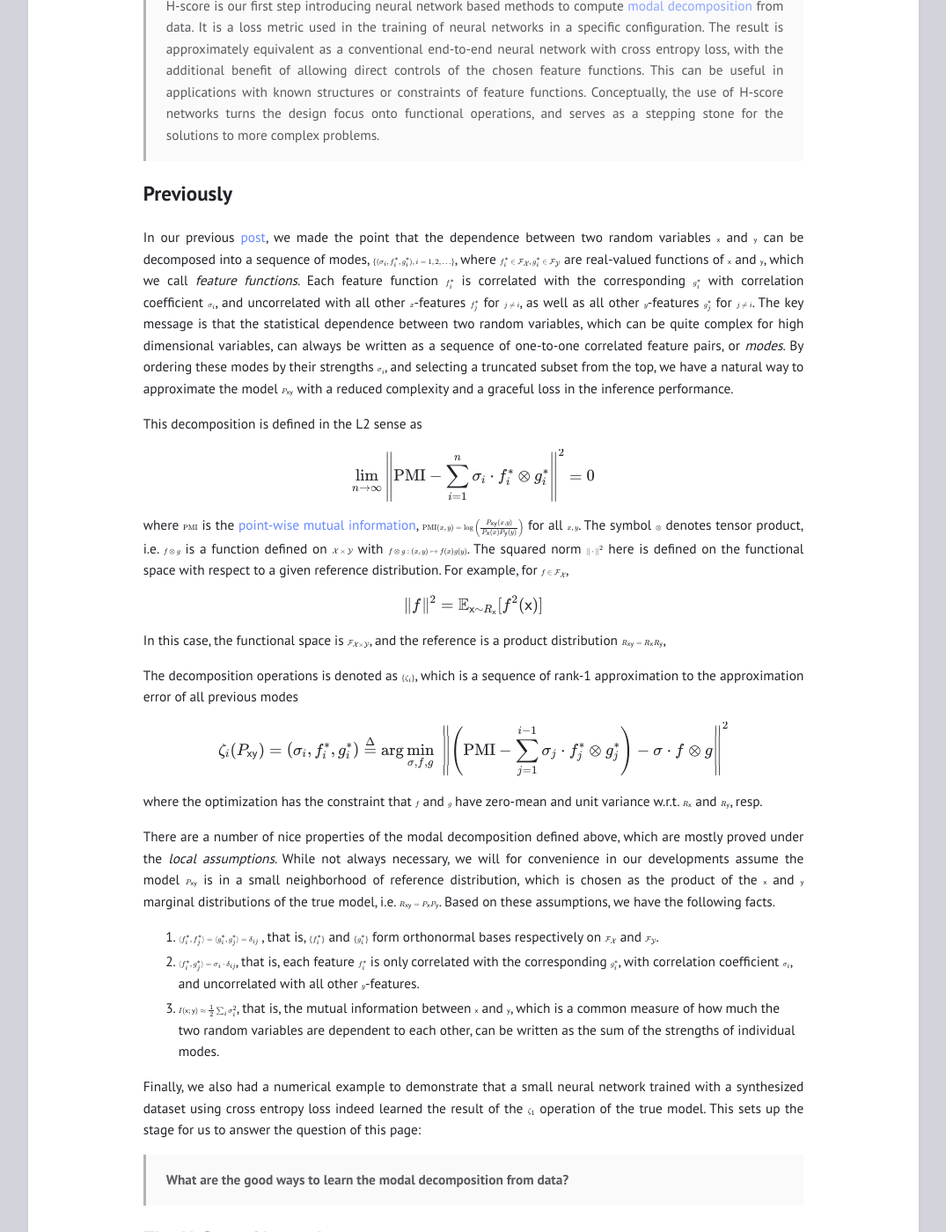
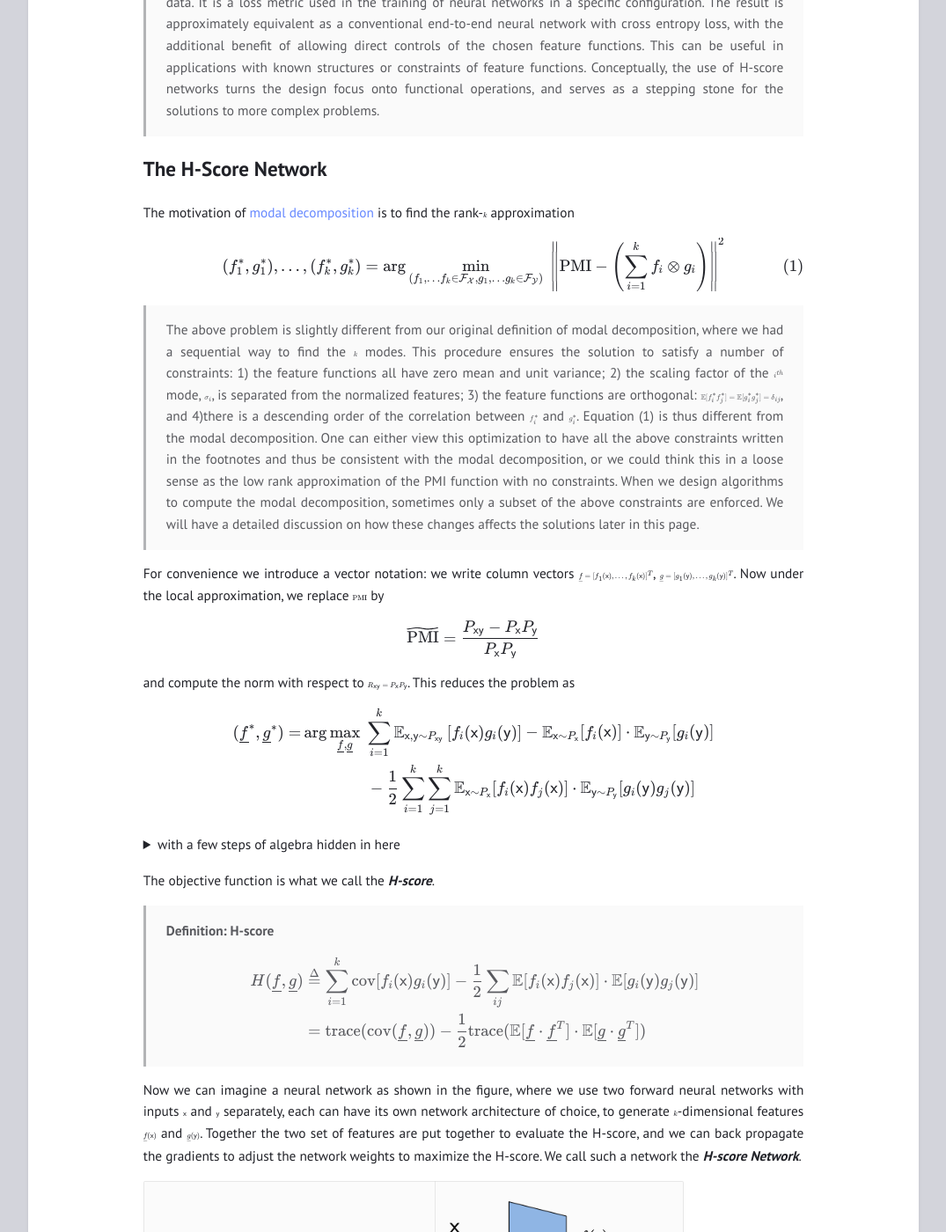
Before and after one commit to gilearning/gilearning.github.io, a Jekyll site: the page built from _posts/2022-08-24-HScore.md, in a window 1280 px wide and 1400 px high, scrolled down 437 px. Shown: the whole window at 88% size, without its empty margins (102-1177 px from the left). Built offline with Jekyll 4.4.1, drawn with Linux system fonts in a browser that asks for light colours; formulas are drawn with MathJax 3; some of the changed text lies outside the part shown.

Commit message:
start remarks

```diff
--- a/_posts/2022-08-24-HScore.md
+++ b/_posts/2022-08-24-HScore.md
@@ -12,56 +12,20 @@ layout: post
 > H-score is our first step introducing neural network based methods to compute [modal decomposition](https://gilearning.github.io/ModalDecomposition/) from data. It is a loss metric used in the training of neural networks in a specific configuration. The result is approximately equivalent as a conventional end-to-end neural network with cross entropy loss, with the additional benefit of allowing direct controls of the chosen feature functions. This can be useful in applications with known structures or constraints of feature functions. Conceptually, the use of H-score networks turns the design focus onto functional operations, and serves as a stepping stone for the solutions to more complex problems.
 
 
-## Previously
-
-In our previous [post](https://gilearning.github.io/ModalDecomposition/), we made the point that the dependence between two random variables $\mathsf x$ and $\mathsf y$ can be decomposed into a sequence of modes, $\lbrace(\sigma_i, f^\ast_i, g^\ast_i), i=1, 2, \ldots \rbrace$, where $f^\ast_i \in \mathcal {F_X}, g^\ast_i \in \mathcal {F_Y}$ are real-valued functions of $\mathsf x$ and $\mathsf y$, which we call _feature functions_. Each feature function $f^\ast_i$ is correlated with the corresponding $g^\ast_i$ with correlation coefficient $\sigma_i$, and uncorrelated with all other $x$-features $f^\ast_j$ for $j \neq i$, as well as all other $y$-features $g^\ast_j$ for $j\neq i$. The key message is that the statistical dependence between two random variables, which can be quite complex for high dimensional variables, can always be written as a sequence of one-to-one correlated feature pairs, or _modes_. By ordering these modes by their strengths $\sigma_i$, and selecting a truncated subset from the top,  we have a natural way to approximate the model $P_{\mathsf {xy}}$ with a reduced complexity and a graceful loss in the inference performance.
-
-This decomposition is defined in the L2 sense as
-
-$$
-\lim_{n\to \infty} \left\Vert \mathrm{PMI} - \sum_{i=1}^n \sigma_i \cdot f^\ast_i \otimes g^\ast_i \right\Vert^2 = 0
-$$
-
-where $\mathrm{PMI}$ is the [point-wise mutual information](https://en.wikipedia.org/wiki/Pointwise_mutual_information), $\mathrm{PMI}(x,y) = \log \left(\frac{P_{\mathsf {xy}}(x,y)}{P_\mathsf x(x)P_\mathsf y(y)}\right)$ for all $x,y$. The symbol $\otimes$ denotes tensor product, i.e. $f\otimes g$ is a function defined on $\mathcal {X\times Y}$ with $f\otimes g : (x,y) \mapsto f(x)g(y)$. The squared norm $\Vert\cdot \Vert^2$ here is defined on the functional space with respect to a given reference distribution. For example, for $f \in \mathcal {F_X}$,
-
-$$
-\Vert f\Vert^2 = \mathbb E_{\mathsf x \sim R_{\mathsf x}} [ f^2(\mathsf x)]
-$$
-
-In this case, the functional space is $\mathcal {F_{X\times Y}}$, and the reference is a product distribution $R_{\mathsf {xy}} = R_\mathsf x R_\mathsf y$,
-
-The decomposition operations is denoted as $\lbrace \zeta_i \rbrace$, which is a sequence of rank-1 approximation to the approximation error of all previous modes
-
-$$
-\zeta_i (P_{\mathsf {xy}}) = (\sigma_i, f^\ast_i, g^\ast_i ) \stackrel{\Delta}{=} \arg\min_{\sigma, f, g}\; \left\Vert \left(\mathrm{PMI} - \sum_{j=1}^{i-1} \sigma_j \cdot f^\ast_j \otimes g^\ast_j \right) - \sigma \cdot f \otimes g\right\Vert^2
-$$
-
-where the optimization has the constraint that $f$ and $g$ have zero-mean and unit variance w.r.t. $R_\mathsf x$ and $R_\mathsf y$, resp.
-
-There are a number of nice properties of the modal decomposition defined above, which are mostly proved under the _local assumptions_. While not always necessary, we will for convenience in our developments assume the model $P_{\mathsf {xy}}$ is in a small neighborhood of reference distribution, which is chosen as the product of the $\mathsf x$ and $\mathsf y$ marginal distributions of the true model, i.e. $R_{\mathsf {xy}} = P_\mathsf x P_\mathsf y$. Based on these assumptions, we have the following facts.
-
-1. $\langle f^\ast_i, f^\ast_j \rangle = \langle g^\ast_i, g^\ast_j\rangle = \delta_{ij}$ , that is, $\lbrace f^\ast_i\rbrace$ and $\lbrace g^\ast_i \rbrace$ form orthonormal bases respectively on $\mathcal {F_X}$ and $\mathcal {F_Y}$.
-2. $\langle f^\ast_i, g^\ast_j\rangle = \sigma_i \cdot \delta_{ij}$, that is, each feature $f^\ast_i$ is only correlated with the corresponding $g^\ast_i$, with correlation coefficient $\sigma_i$, and uncorrelated with all other $y$-features.
-3. $I(\mathsf x; \mathsf y) \approx \frac{1}{2} \sum_i \sigma_i^2$, that is, the mutual information between $\mathsf x$ and $\mathsf y$, which is a common measure of how much the two random variables are dependent to each other, can be written as the sum of the strengths of individual modes.
-
-Finally, we also had a numerical example to demonstrate that a small neural network trained with a synthesized dataset using cross entropy loss indeed learned the result of the $\zeta_1$ operation of the true model. This sets up the stage for us to answer the question of this page:
-
-> **What are the good ways to learn the modal decomposition from data?**
-
 
 ## The H-Score Network
-
-Before we start, we will adopt the notation that $a_m^n$ denotes the sequence $\lbrace a_m, a_{m+1}, \ldots, a_n\rbrace $.
-
 The motivation of [modal decomposition](https://gilearning.github.io/ModalDecomposition/#modal-decomposition) is to find the rank-$k$ approximation
 
 $$
 \begin{equation}
-\zeta_1^k(P_\mathsf {xy}) = \arg\min_{(f_i^k \in \mathcal {F_X}, g_i^k \in \mathcal {F_Y})} \; \left\Vert \mathrm{PMI}- \left(\sum_{i=1}^k  f_i \otimes g_i\right)\right\Vert^2
+ (f^\ast_1, g^\ast_1), \ldots, (f^\ast_k, g^\ast_k) =\arg\min_{(f_1, \ldots f_k \in \mathcal {F_X}, g_1, \ldots g_k \in \mathcal {F_Y})} \; \left\Vert \mathrm{PMI}- \left(\sum_{i=1}^k  f_i \otimes g_i\right)\right\Vert^2
 \end{equation}
 $$
 
-Here, we do not assume that the feature functions $f_1^k, g_1^k$ to have zero-mean and unit variance, since in computing these feature functions we do not always have a mechanism to enforce such constraints. Now under the local approximation, we replace $\mathrm{PMI}$ by
+
+> The above problem is slightly different from our original definition of modal decomposition, where we had a sequential way to find the $k$ modes. This procedure ensures the solution to satisfy a number of constraints: 1) the feature functions all have zero mean and unit variance; 2) the scaling factor of the $i^{th}$ mode, $\sigma_i$, is separated from the normalized features;  3) the feature functions are orthogonal: $\mathbb E[f^\ast_i f^\ast_j] = \mathbb E[g^\ast_i g^\ast_j] = \delta_{ij}$, and 4)there is a descending order of the correlation between $f^\ast_i$ and $g^\ast_i$. Equation (1) is thus different from the modal decomposition. One can either view this optimization to have all the above constraints written in the footnotes and thus be consistent with the modal decomposition, or we could think this in a loose sense as the low rank approximation of the PMI function with no constraints. When we design algorithms to compute the modal decomposition, sometimes only a subset of the above constraints are enforced. We will have a detailed discussion on how these changes affects the solutions later in this page.
+
+ For convenience we introduce a vector notation: we write column vectors $\underline{f} = [f_1(\mathsf x), \ldots, f_k(\mathsf x)]^T$, $\underline{g} = [g_1(\mathsf y), \ldots, g_k(\mathsf y)]^T$. Now under the local approximation, we replace $\mathrm{PMI}$ by
 
 $$
 \widetilde{\mathrm{PMI}} = \frac{P_{\mathsf{xy}}- P_{\mathsf x} P_{\mathsf y}}{P_{\mathsf x}P_{\mathsf y}}
@@ -71,7 +35,7 @@ and compute the norm with respect to $R_{\mathsf {xy}} = P_\mathsf xP_\mathsf y$
 
 $$
 \begin{align*}
-\zeta_1^k(P_{\mathsf {xy}})&=\arg\max_{f_1^k, g_1^k} \; \sum_{i=1}^k \mathbb E_{\mathsf {x,y} \sim P_{\mathsf {xy}}}\left[ f_i(\mathsf x) g_i(\mathsf y)\right] -  \mathbb E_{\mathsf x\sim P_\mathsf x}[f_i(\mathsf x)]\cdot \mathbb E_{\mathsf y\sim P_{\mathsf y}}[g_i(\mathsf y)]\\
+(\underline{f}^\ast, \underline{g}^\ast) =&\arg\max_{\underline{f}, \underline{g}} \; \sum_{i=1}^k \mathbb E_{\mathsf {x,y} \sim P_{\mathsf {xy}}}\left[ f_i(\mathsf x) g_i(\mathsf y)\right] -  \mathbb E_{\mathsf x\sim P_\mathsf x}[f_i(\mathsf x)]\cdot \mathbb E_{\mathsf y\sim P_{\mathsf y}}[g_i(\mathsf y)]\\
 &\qquad \qquad -\frac{1}{2} \sum_{i=1}^k\sum_{j=1}^k \mathbb E_{\mathsf x\sim P_{\mathsf x}}[f_i(\mathsf x)f_j(\mathsf x)] \cdot \mathbb E_{\mathsf y\sim P_\mathsf y}[g_i(\mathsf y)g_j(\mathsf y)]
 \end{align*}
 $$
@@ -92,7 +56,7 @@ $$
 $$
 </details>
 
-The objective function is what we call the **_H-score_**. For convenience we would like to introduce a vector notation: we define column vectors $\underline{f} = [f_1(\mathsf x), \ldots, f_k(\mathsf x)]^T$, $\underline{g} = [g_1(\mathsf y), \ldots, g_k(\mathsf y)]^T$.
+The objective function is what we call the **_H-score_**.
 
 >**Definition: H-score**
 >
@@ -105,8 +69,8 @@ $$
 
 Now we can imagine a neural network as shown in the figure, where we use two forward neural networks with inputs $\mathsf x$ and $\mathsf y$ separately, each can have its own network architecture of choice, to generate $k$-dimensional features $\underline{f}(\mathsf x)$ and $\underline{g}(\mathsf y)$. Together the two set of features are put together to evaluate the H-score, and we can back propagate the gradients to adjust the network weights to maximize the H-score. We call such a network the **_H-score Network_**.
 
-|![test image](/assets/Hscorenetwork.png){: width="250" }|![test image](/assets/autocoder.png){: width="300" }|
-|<b> H-Score Network </b>|<b> AutoEncoder </b>|
+|![test image](/assets/autocoder.png){: width="300" }|![test image](/assets/Hscorenetwork.png){: width="250" }|
+|<b> Conventional Neural Network </b>|<b> H-Score Network </b>|
 
 **Remarks**
 
```
Also changed, not shown: other parts of _posts/2022-08-24-HScore.md (+0 -2 lines).
